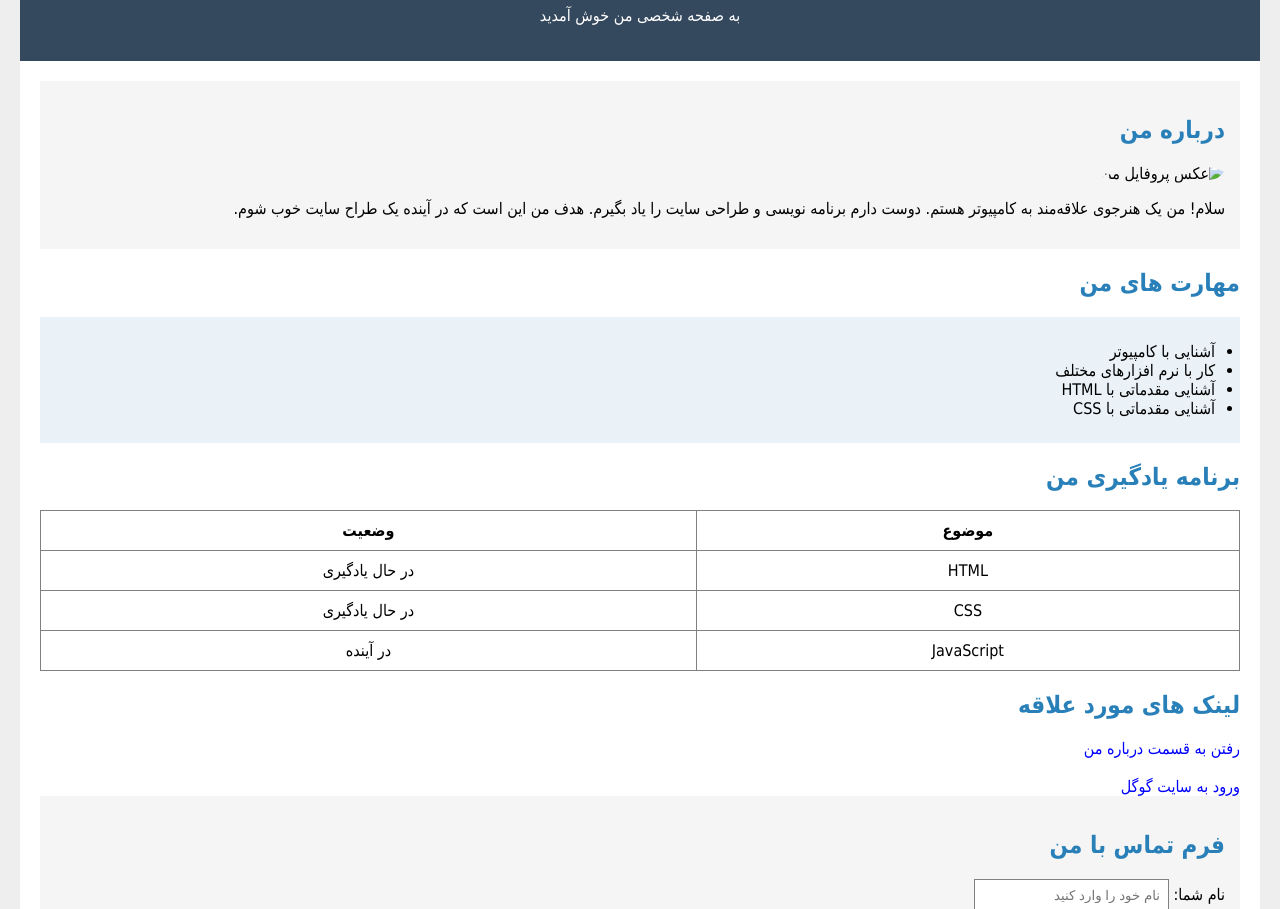
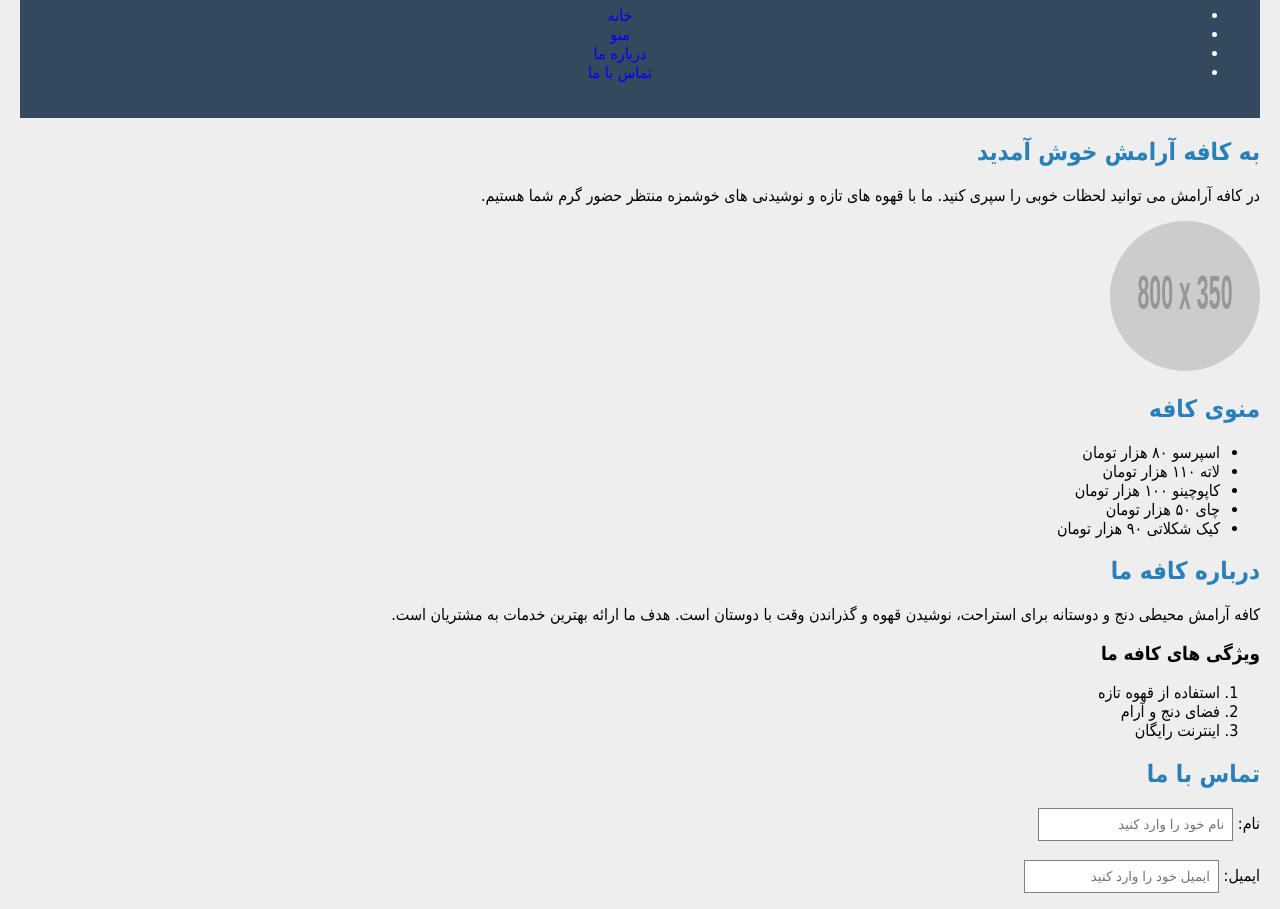
Before and after one commit to Khorshid8889/Khorshid8889.github.io, a plain HTML site: page index.html in a window 1280 px wide. Shown: the part 115-1024 px from the top of the page. Drawn offline with Linux system fonts and the light colour scheme; placeholder pictures from the web are drawn by us.

Commit message:
Update index.html

```diff
--- a/index.html
+++ b/index.html
@@ -1,113 +1,114 @@
-<!DOCTYPE html>
-<html lang="fa" dir="rtl">
+<!DOCTYPE html><html lang="fa" dir="rtl"><head>
+    <meta charset="UTF-8">
+    <title>کافه آرامش</title>
+    <link rel="stylesheet" href="style.css">
+</head><body><!-- هدر سایت -->
+<header>
 
-<head>
-    <meta charset="UTF-8">
-    <title>صفحه پروفایل من</title>
-    <link rel="stylesheet" href="style.css">
-</head>
+    <h1>کافه آرامش</h1>
 
-<body>
+    <nav>
+        <ul>
+            <li><a href="#home">خانه</a></li>
+            <li><a href="#menu">منو</a></li>
+            <li><a href="#about">درباره ما</a></li>
+            <li><a href="#contact">تماس با ما</a></li>
+        </ul>
+    </nav>
 
-    <header>
-        <h1>پروفایل شخصی من</h1>
-        <p>به صفحه شخصی من خوش آمدید</p>
 </header>
 
-    <main>
 
-        <section class="profile-card" id="about">
-            <h2>درباره من</h2>
+<!-- بخش خوش آمدگویی -->
+<section id="home" class="hero">
 
-            <img src="images/profile.jpg" alt="عکس پروفایل من">
+    <h2>به کافه آرامش خوش آمدید</h2>
 
     <p>
-                سلام! من یک هنرجوی علاقه‌مند به کامپیوتر هستم.
-                دوست دارم برنامه نویسی و طراحی سایت را یاد بگیرم.
-                هدف من این است که در آینده یک طراح سایت خوب شوم.
+        در کافه آرامش می توانید لحظات خوبی را سپری کنید.
+        ما با قهوه های تازه و نوشیدنی های خوشمزه
+        منتظر حضور گرم شما هستیم.
     </p>
+
+    <img src="https://placehold.co/800x350?text=Coffee+Shop" alt="تصویر کافه">
+
 </section>
 
-        <section class="skills">
-            <h2>مهارت های من</h2>
 
-            <ul class="skills-list">
-                <li>آشنایی با کامپیوتر</li>
-                <li>کار با نرم افزارهای مختلف</li>
-                <li>آشنایی مقدماتی با HTML</li>
-                <li>آشنایی مقدماتی با CSS</li>
+<!-- منوی کافه -->
+<section id="menu">
+
+    <h2>منوی کافه</h2>
+
+    <ul class="menu-list">
+
+        <li>اسپرسو <span>۸۰ هزار تومان</span></li>
+
+        <li>لاته <span>۱۱۰ هزار تومان</span></li>
+
+        <li>کاپوچینو <span>۱۰۰ هزار تومان</span></li>
+
+        <li>چای <span>۵۰ هزار تومان</span></li>
+
+        <li>کیک شکلاتی <span>۹۰ هزار تومان</span></li>
+
     </ul>
+
 </section>
 
-        <section>
-            <h2>برنامه یادگیری من</h2>
 
-            <table>
-                <thead>
-                    <tr>
-                        <th>موضوع</th>
-                        <th>وضعیت</th>
-                    </tr>
-                </thead>
+<!-- درباره ما -->
+<section id="about" class="about">
 
-                <tbody>
-                    <tr>
-                        <td>HTML</td>
-                        <td>در حال یادگیری</td>
-                    </tr>
+    <h2>درباره کافه ما</h2>
 
-                    <tr>
-                        <td>CSS</td>
-                        <td>در حال یادگیری</td>
-                    </tr>
+    <p>
+        کافه آرامش محیطی دنج و دوستانه برای استراحت،
+        نوشیدن قهوه و گذراندن وقت با دوستان است.
+        هدف ما ارائه بهترین خدمات به مشتریان است.
+    </p>
 
-                    <tr>
-                        <td>JavaScript</td>
-                        <td>در آینده</td>
-                    </tr>
-                </tbody>
-            </table>
+    <h3>ویژگی های کافه ما</h3>
+
+    <ol>
+        <li>استفاده از قهوه تازه</li>
+        <li>فضای دنج و آرام</li>
+        <li>اینترنت رایگان</li>
+    </ol>
+
 </section>
 
-        <section>
-            <h2>لینک های مورد علاقه</h2>
 
-            <a href="#about">رفتن به قسمت درباره من</a>
+<!-- فرم تماس -->
+<section id="contact">
 
-            <br><br>
-
-            <a href="https://www.google.com" target="_blank" rel="noopener noreferrer">
-                ورود به سایت گوگل
-            </a>
-        </section>
-
-        <section class="contact-form">
-            <h2>فرم تماس با من</h2>
+    <h2>تماس با ما</h2>
 
     <form>
-                <label for="name">نام شما:</label>
+
+        <label for="name">نام:</label>
         <input type="text" id="name" placeholder="نام خود را وارد کنید">
 
         <br><br>
 
-                <label for="email">ایمیل شما:</label>
+        <label for="email">ایمیل:</label>
         <input type="email" id="email" placeholder="ایمیل خود را وارد کنید">
 
         <br><br>
 
-                <label for="message">پیام شما:</label>
-                <textarea id="message" placeholder="پیام خود را بنویسید"></textarea>
+        <button type="submit">ارسال</button>
 
-                <br><br>
+    </form>
 
-                <button type="submit">ارسال پیام</button>
-            </form>
 </section>
 
-    </main>
 
+<!-- پایین سایت -->
 <footer>
-        <p>ساخته شده توسط من - سال ۱۴۰۵</p>
+
+    <p>تمام حقوق برای کافه آرامش محفوظ است.</p>
+    <p>طراح سایت: نام خودت</p>
+
 </footer>
 
 </body>
```
Lines whose indentation alone changed are shown as unchanged.
